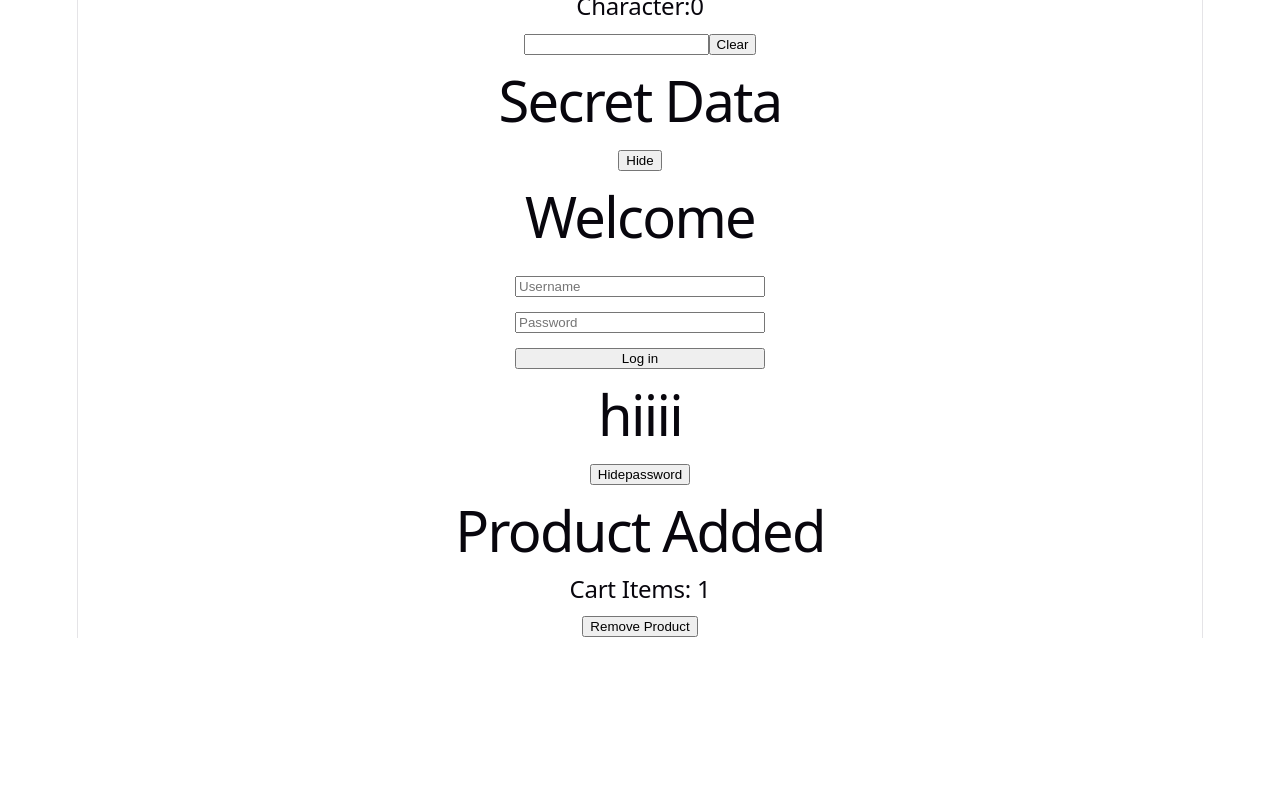
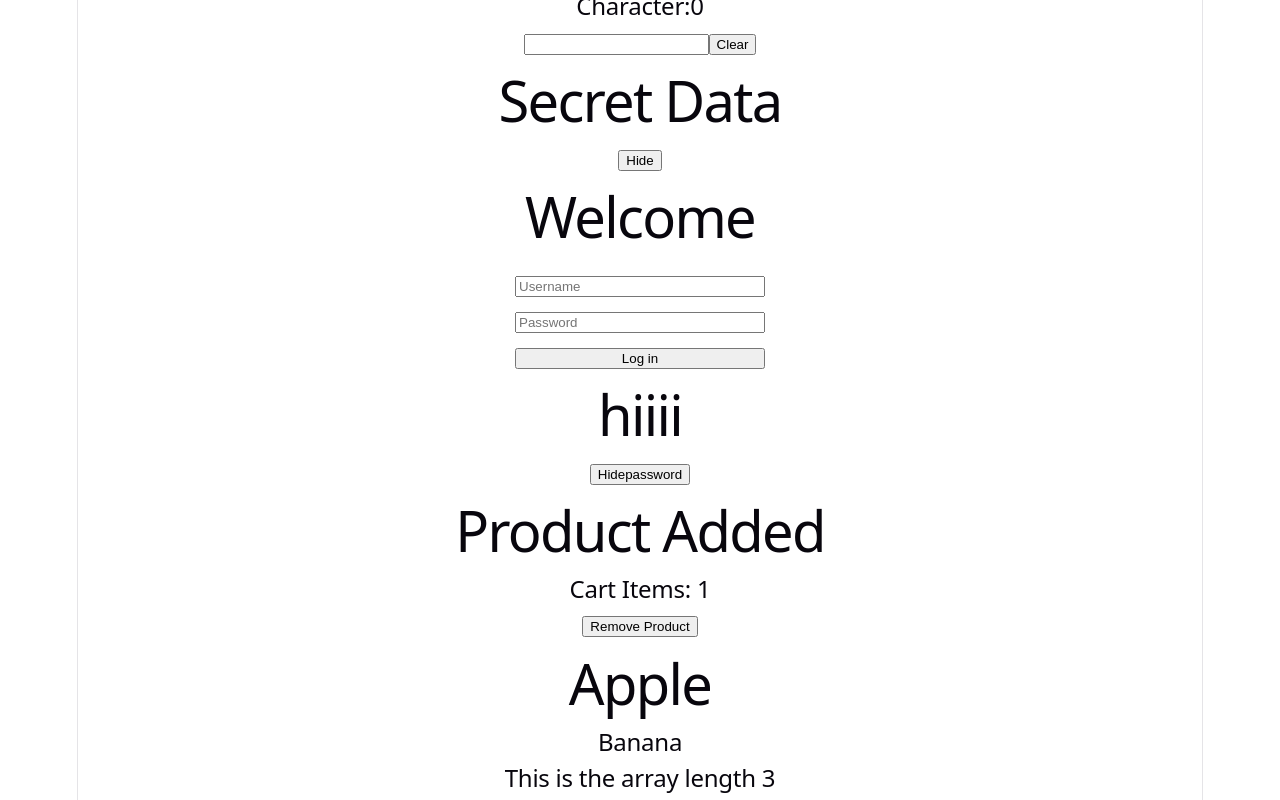
Before and after one commit to viveksingh002/Practicereact, a React (Vite) app: page / in a window 1280 px wide. Shown: the part 1311-2111 px from the top of the page. Before the commit the page ends 1949 px from the top, so only its background shows below. Built offline with nearby package versions, Linux system fonts and the light colour scheme.

Commit message:
Rendering list

```diff
--- a/src/App.jsx
+++ b/src/App.jsx
@@ -11,6 +11,7 @@ import Text from './ShowHide'
 import Loginform from './Loginpage'
 import Conditionalrendering from './Conditionalrendering'
 import Ternaryoperator from './Ternaryoperator'
+import Array from './components/Array'
 
 
 function App() {
@@ -57,6 +58,7 @@ title="5412"
 <Loginform/>
 <Conditionalrendering/>
 <Ternaryoperator/>
+<Array/>
     </div>
   )
 }
--- /dev/null
+++ b/src/components/Array.jsx
@@ -0,0 +1,11 @@
+function Array(){
+const fruits = ["Apple", "Mango", "Banana"];
+return(
+    <div>
+            <h1>{fruits[0]}</h1>
+           <h2>{fruits[2]}</h2>
+           <h2>This is the array length {fruits.length}</h2>
+    </div>
+)
+}
+export default Array;
```
